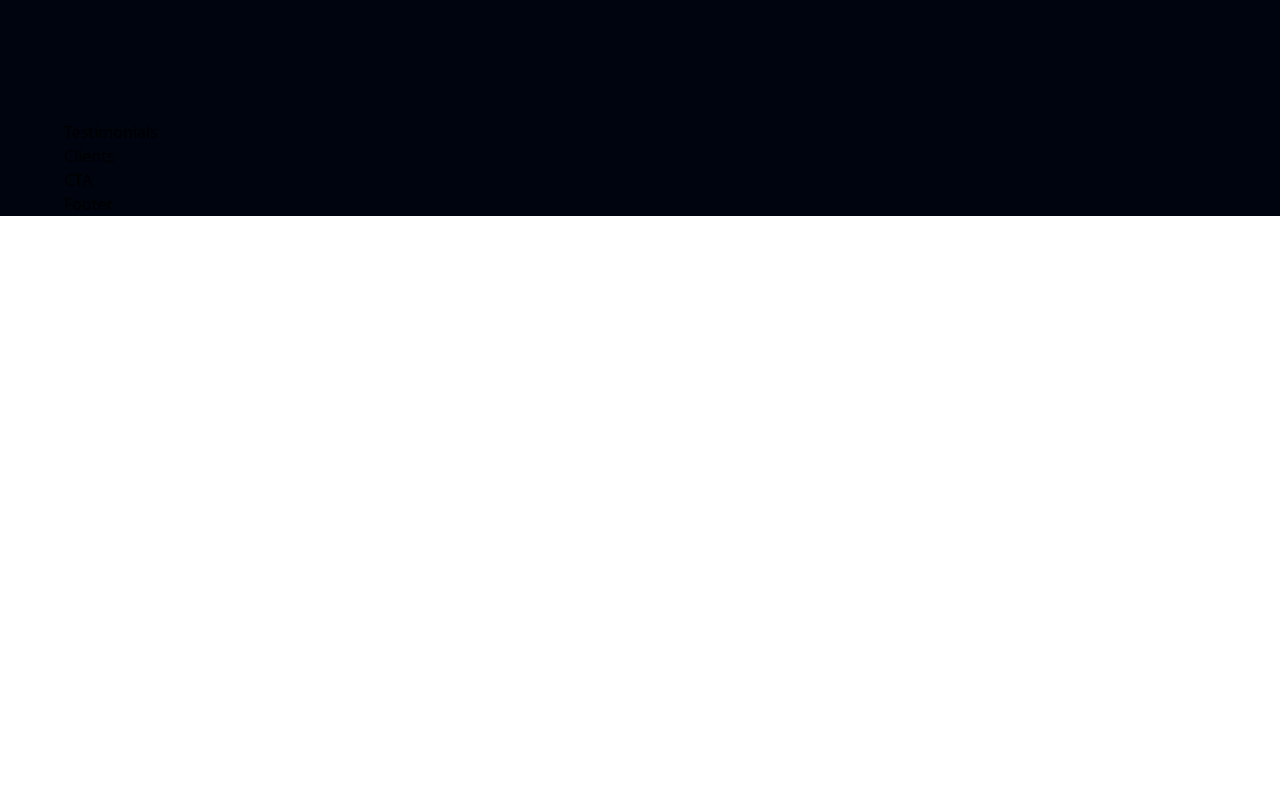
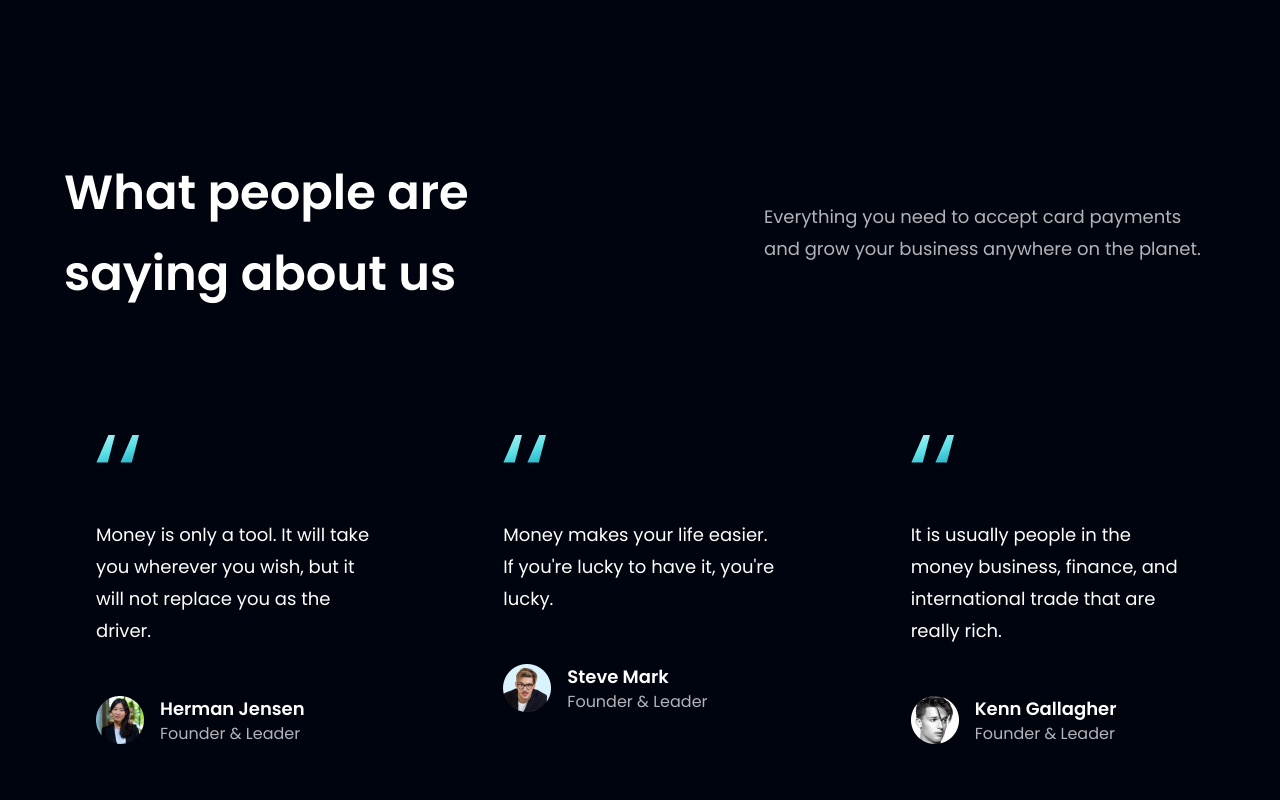
Before and after one commit to codnrawbwj/hoobank-scratch, a React (Vite) app in the folder hoobank/: page / in a window 1280 px wide. Shown: the part 2700-3500 px from the top of the page. Before the commit the page ends 2916 px from the top, so only its background shows below. Built offline with nearby package versions, Linux system fonts and the light colour scheme.

Commit message:
set up Testimonials componenet

```diff
--- a/hoobank/src/components/FeedbackCard.jsx
+++ b/hoobank/src/components/FeedbackCard.jsx
@@ -1,9 +1,18 @@
 import React from 'react'
+import { quotes } from '../assets'
 
-const FeedbackCard = () => {
-  return (
-    <div>FeedbackCard</div>
-  )
-}
+const FeedbackCard = ({ id, content, name, title, img}) => (
+  <div className='max-w-[370px] h-[395px] feedback-card rounded-[20px] flex-1 font-poppins py-12 px-8'>
+    <img  src={ quotes } alt="quotes" />
+    <p className='mt-[56px] text-[18px] text-white leading-[32px]'>{content}</p>
+    <div className='mt-[48px] flex justify-start items-center'>
+      <img src={img} alt="feeback user image" className='w-[48px]' />
+      <div className='flex flex-col justify-center ml-4'>
+        <h2 className='text-white text-[18px] font-semibold'>{name}</h2>
+        <p className='text-dimWhite'>{title}</p>
+      </div>
+    </div>
+  </div>
+)
 
 export default FeedbackCard
--- a/hoobank/src/components/Testimonials.jsx
+++ b/hoobank/src/components/Testimonials.jsx
@@ -1,9 +1,24 @@
 import React from 'react'
+import FeedbackCard from './FeedbackCard'
+import { feedbacks } from '../constants'
+import styles from '../style'
 
-const Testimonials = () => {
-  return (
-    <div>Testimonials</div>
-  )
-}
+const Testimonials = () => (
+  <section id='clients' className='my-[120px]'>
+    <div className={`text-white font-poppins flex justify-start items-center py-8`}>
+      <div className='max-w-[470px] font-semibold text-[48px] leading-[81.6px] mr-[230px]'>
+        <h1>What people are saying about us</h1>
+      </div>
+      <div className='max-w-[450px] font-normal text-[18px] leading-[32.4px] text-dimWhite'>
+        <p>Everything you need to accept card payments and grow your business anywhere on the planet.</p>
+      </div>
+    </div>
+    <div className={`${styles.flexStart} gap-[70px] mt-10`}>
+      {feedbacks.map((feedback, id) => (
+        <FeedbackCard key={id} {...feedback} />
+      ))}
+    </div>
+  </section>
+)
 
 export default Testimonials
--- a/hoobank/src/constants/index.js
+++ b/hoobank/src/constants/index.js
@@ -43,7 +43,7 @@ export const features = [
   },
 ];
 
-export const feedback = [
+export const feedbacks = [
   {
     id: "feedback-1",
     content:
```
